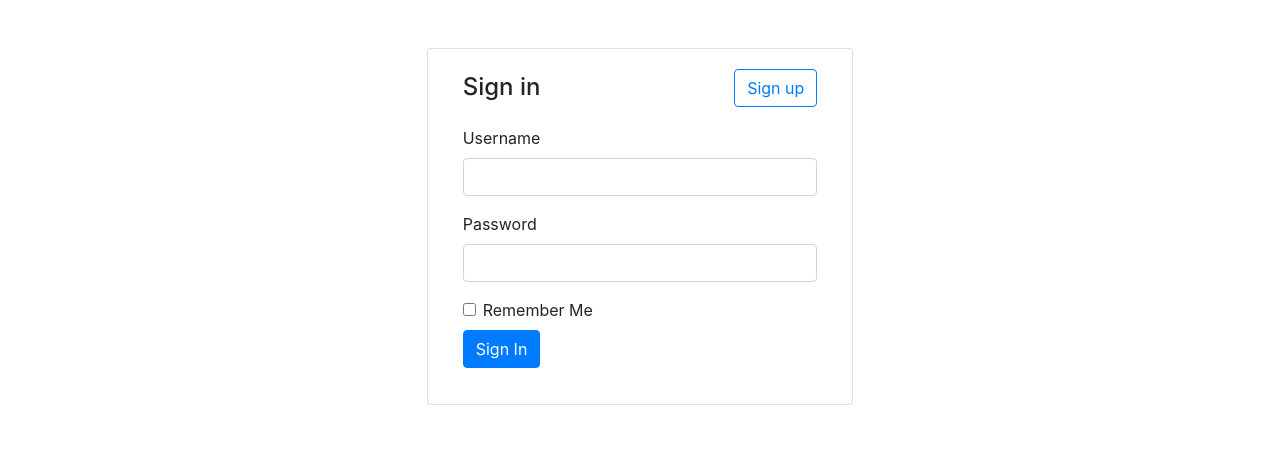
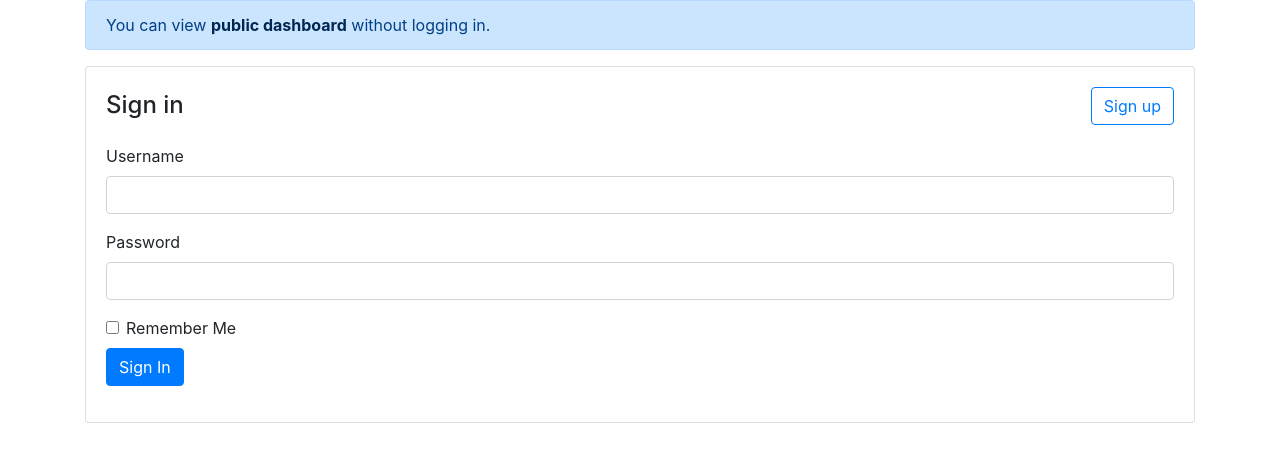
Before and after one commit to maciejzj/pi-observer, a Flask app: page /login in a window 1280 px wide. Shown: the part 56-518 px from the top of the page. Run offline with Flask 3, Linux system fonts and the light colour scheme; parts of the project's set-up code (start-up, migrations or seed data) failed here and were passed over; some libraries are stand-ins or nearby versions.

Commit message:
Embed dash in flask

```diff
--- a/pi-observer/app/__init__.py
+++ b/pi-observer/app/__init__.py
@@ -4,6 +4,7 @@ from flask_migrate import Migrate
 from flask_sqlalchemy import SQLAlchemy
 
 from app.config import Config
+from app.dashboard import make_dash
 
 
 app = Flask(__name__)
@@ -15,5 +16,7 @@ migrate = Migrate(app, db)
 login = LoginManager(app)
 login.login_view = 'login'
 
+dash_app = make_dash(app)
+
 
 from app import routes, models
--- a/pi-observer/dash/components.py
+++ b/pi-observer/app/components.py
@@ -31,6 +31,7 @@ def wrap_in_card(div, card_title):
     )
     return card
 
+
 def make_graph_bundled_tables(dfs, labels):
     fig = go.Figure()
     for df, label in zip(dfs, labels):
--- a/pi-observer/app/routes.py
+++ b/pi-observer/app/routes.py
@@ -3,7 +3,7 @@ from flask_login import current_user, login_required, login_user, logout_user
 from werkzeug.urls import url_parse
 import RPi.GPIO as GPIO
 
-from app import app, db
+from app import app, db, dash_app
 from app.forms import LoginForm, RegistrationForm
 from app.models import User
 
@@ -88,3 +88,9 @@ def action(change_pin, action):
       'pins' : pins
    }
    return render_template('index.html', **template_data)
+
+
+@login_required
+@app.route('/dash')
+def my_dash_app():
+    return dash_app.index()
--- a/pi-observer/app/templates/login.html
+++ b/pi-observer/app/templates/login.html
@@ -2,7 +2,14 @@
 
 {% block content %}
 
-<div class="card col-md-4 mx-auto mt-5">
+<div class="container">
+
+<div class="alert alert-primary" role="alert">
+    You can view <a href="{{ url_for('/dash/') }}" class="alert-link">public dashboard</a>
+    without logging in.
+</div>
+
+<div class="card">
     <article class="card-body">
         <a href="{{ url_for('register') }}" class="float-right btn btn-outline-primary">Sign up</a>
         <h4 class="card-title mb-4 mt-1">Sign in</h4>
@@ -31,4 +38,6 @@
         </form>
     </article>
 </div>
+
+</div>
 {% endblock %}
```
Also changed, not shown: pi-observer/app/dashboard.py (renamed from pi-observer/dash/dashboard.py, +8 -8 lines), pi-observer/app/templates/index.html (+11 -2 lines), pi-observer/app/db_connection.py (renamed from pi-observer/dash/db_connection.py).
